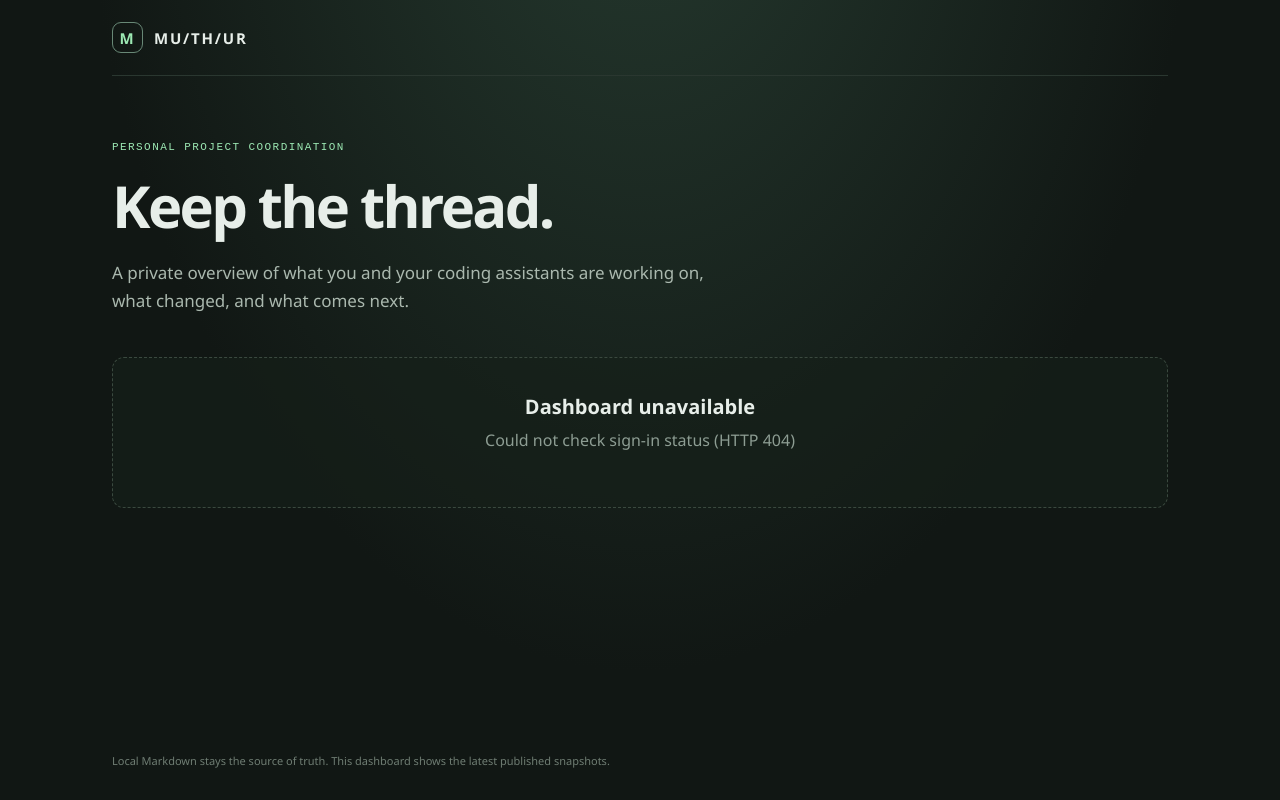
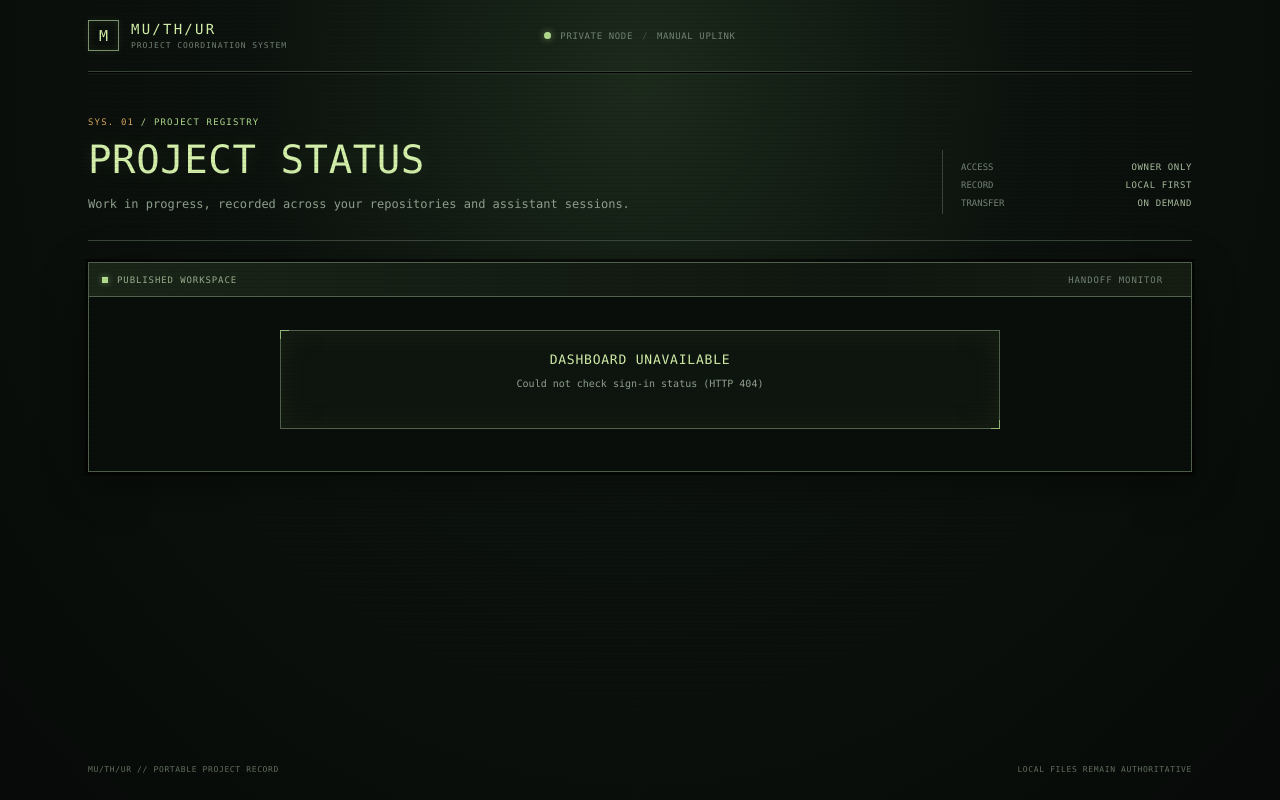
Before and after one commit to charlfourie/MU-TH-UR, a website built with Vite: page web/index.html in a window 1280 px wide. Built offline with nearby package versions, Linux system fonts and the light colour scheme; no server answers.

Commit message:
Restyle dashboard as a retro-industrial terminal
Co-authored-by: Copilot <223556219+Copilot@users.noreply.github.com>

```diff
--- a/web/index.html
+++ b/web/index.html
@@ -3,25 +3,39 @@
   <head>
     <meta charset="UTF-8" />
     <meta name="viewport" content="width=device-width, initial-scale=1.0" />
-    <meta name="theme-color" content="#111714" />
+    <meta name="theme-color" content="#080c09" />
     <meta name="description" content="Private project handoffs and activity across your coding assistants." />
     <title>MU/TH/UR — Project overview</title>
   </head>
   <body>
     <main id="app">
       <header class="topbar">
-        <a class="wordmark" href="/" aria-label="MU/TH/UR home"><span class="mark">M</span><span>MU/TH/UR</span></a>
+        <a class="wordmark" href="/" aria-label="MU/TH/UR home">
+          <span class="mark" aria-hidden="true">M</span>
+          <span class="wordmark-copy"><strong>MU/TH/UR</strong><small>PROJECT COORDINATION SYSTEM</small></span>
+        </a>
+        <div class="system-readout"><span class="online-lamp" aria-hidden="true"></span><span>PRIVATE NODE</span><span class="readout-divider">/</span><span>MANUAL UPLINK</span></div>
         <div id="account"></div>
       </header>
       <section class="intro">
-        <p class="eyebrow">PERSONAL PROJECT COORDINATION</p>
-        <h1>Keep the thread.</h1>
-        <p class="lede">A private overview of what you and your coding assistants are working on, what changed, and what comes next.</p>
+        <div class="intro-copy">
+          <p class="eyebrow"><span>SYS. 01</span> / PROJECT REGISTRY</p>
+          <h1>Project status</h1>
+          <p class="lede">Work in progress, recorded across your repositories and assistant sessions.</p>
+        </div>
+        <div class="intro-readout" aria-label="System details">
+          <div><span>ACCESS</span><b>OWNER ONLY</b></div>
+          <div><span>RECORD</span><b>LOCAL FIRST</b></div>
+          <div><span>TRANSFER</span><b>ON DEMAND</b></div>
+        </div>
       </section>
-      <section id="content" aria-live="polite">
-        <div class="loading"><span class="pulse"></span> Checking your workspace…</div>
+      <section class="console">
+        <div class="console-bar"><span><i class="bar-mark" aria-hidden="true"></i> PUBLISHED WORKSPACE</span><span>HANDOFF MONITOR <b class="caret" aria-hidden="true"></b></span></div>
+        <div id="content" aria-live="polite">
+          <div class="loading"><span class="pulse"></span> Checking your workspace…</div>
+        </div>
       </section>
-      <footer>Local Markdown stays the source of truth. This dashboard shows the latest published snapshots.</footer>
+      <footer><span>MU/TH/UR // PORTABLE PROJECT RECORD</span><span>LOCAL FILES REMAIN AUTHORITATIVE</span></footer>
     </main>
     <script type="module" src="/main.ts"></script>
   </body>
--- a/web/style.css
+++ b/web/style.css
@@ -1,66 +1,194 @@
 :root {
   color-scheme: dark;
-  font-family: 'Segoe UI', sans-serif;
-  color: #e7eee9;
-  background: #111714;
+  font-family: Consolas, 'Lucida Console', monospace;
+  color: #b6c8b7;
+  background: #080c09;
   font-synthesis: none;
   text-rendering: optimizeLegibility;
-  --muted: #8d9d93;
-  --line: #2a3730;
-  --green: #9ce8b3;
+  --phosphor: #b1db8c;
+  --phosphor-bright: #d3efaa;
+  --muted: #748376;
+  --faint: #455347;
+  --line: #394639;
+  --panel: #0c120d;
+  --amber: #d7a45d;
 }
 
 * { box-sizing: border-box; }
-body { margin: 0; min-width: 320px; background: radial-gradient(ellipse at 50% -30%, #263b30 0%, #111714 62%); }
+html { min-height: 100%; background: #080c09; }
+body {
+  min-width: 320px;
+  min-height: 100vh;
+  margin: 0;
+  background:
+    linear-gradient(90deg, transparent 49.95%, #8aa97808 50%, transparent 50.05%),
+    radial-gradient(ellipse at 50% 10%, #1c2a1c 0%, #0c120d 43%, #070a08 100%);
+}
+body::before {
+  position: fixed;
+  z-index: 3;
+  pointer-events: none;
+  content: '';
+  inset: 0;
+  opacity: .13;
+  background: repeating-linear-gradient(to bottom, transparent 0, transparent 3px, #000 4px);
+}
 a { color: inherit; }
 button, a { font: inherit; }
-#app { max-width: 1120px; min-height: 100vh; padding: 0 32px 32px; margin: 0 auto; display: flex; flex-direction: column; }
-.topbar { height: 76px; display: flex; align-items: center; justify-content: space-between; border-bottom: 1px solid var(--line); }
-.wordmark { display: flex; align-items: center; gap: 11px; text-decoration: none; font: 600 15px 'Segoe UI', sans-serif; letter-spacing: .12em; }
-.mark { width: 31px; height: 31px; display: grid; place-items: center; border: 1px solid #688876; border-radius: 9px; color: var(--green); font-size: 15px; }
-#account { display: flex; align-items: center; gap: 17px; color: var(--muted); font-size: 13px; }
-.account-name { font-family: 'DM Mono', monospace; }
-.text-button { color: #c4d2c8; background: none; border: 0; cursor: pointer; padding: 8px 0; }
-.text-button:hover, .repo-link:hover { color: var(--green); }
-.button { display: inline-flex; align-items: center; justify-content: center; min-height: 42px; padding: 0 17px; color: #142019; background: var(--green); border-radius: 7px; text-decoration: none; font-weight: 700; font-size: 13px; }
-.intro { padding: 65px 0 42px; max-width: 700px; }
-.eyebrow, .next-steps h3 { margin: 0 0 13px; color: var(--green); font: 500 11px 'DM Mono', monospace; letter-spacing: .13em; }
-h1 { margin: 0; font: 600 clamp(38px, 6vw, 58px) 'Segoe UI', sans-serif; letter-spacing: -.045em; }
-.lede { max-width: 620px; margin: 14px 0 0; color: #aab8ae; font-size: 17px; line-height: 1.65; }
-.section-heading { color: var(--muted); font: 12px 'DM Mono', monospace; margin: 0 0 14px; }
-.project-grid { display: grid; grid-template-columns: repeat(auto-fit, minmax(min(100%, 470px), 1fr)); gap: 16px; }
-.project-card { min-width: 0; padding: 22px; background: linear-gradient(145deg, #1a241e, #161e19); border: 1px solid var(--line); border-radius: 12px; box-shadow: 0 12px 40px #00000014; }
-.project-top { display: flex; justify-content: space-between; align-items: flex-start; gap: 12px; }
-.project-heading h2 { margin: 0; font: 600 21px 'Segoe UI', sans-serif; overflow-wrap: anywhere; }
-.repo-name { margin: 5px 0 0; color: var(--muted); font: 12px 'DM Mono', monospace; overflow-wrap: anywhere; }
-.status-badge { padding: 5px 9px; border: 1px solid #43534a; border-radius: 20px; font: 11px 'DM Mono', monospace; text-transform: uppercase; }
-.status-badge.active { color: #a1e4b7; border-color: #3a7150; }
-.status-badge.blocked { color: #ffbf91; border-color: #7d5034; }
-.status-badge.paused { color: #c1cbd0; }
-.status-badge.complete { color: #a6c5ed; border-color: #435d7c; }
-.summary { margin: 22px 0; color: #d3ddd6; line-height: 1.6; white-space: pre-wrap; overflow-wrap: anywhere; }
-.next-steps { padding: 14px 0; border-top: 1px solid var(--line); }
-.next-steps h3 { margin-bottom: 9px; color: var(--muted); font-size: 10px; }
-.next-steps ul { margin: 0; padding-left: 19px; color: #c6d1c9; line-height: 1.7; font-size: 13px; }
-.activity { border-top: 1px solid var(--line); padding-top: 13px; }
-.activity summary { color: var(--green); cursor: pointer; font-size: 13px; }
-.activity-log { max-height: 250px; overflow: auto; margin: 13px 0 0; padding: 12px; color: #b7c4bb; background: #0e1410; border: 1px solid #26332b; border-radius: 7px; white-space: pre-wrap; overflow-wrap: anywhere; font: 11px/1.7 'DM Mono', monospace; }
-.card-footer { display: flex; flex-wrap: wrap; justify-content: space-between; gap: 10px; margin-top: 18px; color: var(--muted); font-size: 11px; }
-.repo-link { color: #bbd5c3; text-decoration: none; }
-.empty-panel { padding: 35px; text-align: center; border: 1px dashed #3a493f; border-radius: 12px; background: #17201a99; }
-.empty-panel h2 { margin: 0 0 8px; font: 600 20px 'Segoe UI', sans-serif; }
-.empty-panel p { margin: 0 auto 18px; max-width: 540px; color: var(--muted); line-height: 1.6; }
-.loading { padding: 28px 0; color: var(--muted); font: 13px 'DM Mono', monospace; }
-.pulse { display: inline-block; width: 8px; height: 8px; margin-right: 10px; background: var(--green); border-radius: 50%; animation: pulse 1.3s infinite; }
-.notice { position: absolute; top: 85px; right: 24px; max-width: 360px; padding: 12px 16px; border: 1px solid #744c39; border-radius: 7px; color: #ffcca9; background: #2b1d17; font-size: 13px; }
-footer { margin-top: auto; padding-top: 50px; color: #6f7d73; font-size: 11px; }
-@keyframes pulse { 50% { opacity: .25; } }
-@media (max-width: 600px) {
-  #app { padding: 0 18px 24px; }
-  .topbar { height: 66px; }
+button:focus-visible, a:focus-visible, summary:focus-visible { outline: 1px solid var(--phosphor-bright); outline-offset: 4px; }
+#app { max-width: 1180px; min-height: 100vh; padding: 0 38px 26px; margin: 0 auto; display: flex; flex-direction: column; }
+.topbar {
+  min-height: 72px;
+  display: grid;
+  grid-template-columns: minmax(230px, 1fr) auto minmax(245px, 1fr);
+  align-items: center;
+  gap: 20px;
+  border-bottom: 1px solid var(--line);
+  box-shadow: 0 1px #000, 0 3px #8da9820d;
+}
+.wordmark { display: flex; align-items: center; gap: 12px; text-decoration: none; }
+.mark {
+  width: 31px;
+  height: 31px;
+  display: grid;
+  place-items: center;
+  color: var(--phosphor-bright);
+  border: 1px solid #79916d;
+  box-shadow: inset 0 0 8px #9abd661a, 0 0 8px #99b67319;
+  font-size: 15px;
+}
+.wordmark-copy { display: grid; gap: 4px; }
+.wordmark-copy strong { color: var(--phosphor-bright); font-size: 14px; letter-spacing: .16em; font-weight: 500; }
+.wordmark-copy small { color: var(--muted); font-size: 8px; letter-spacing: .12em; }
+.system-readout { display: flex; align-items: center; gap: 9px; color: var(--muted); font-size: 9px; letter-spacing: .07em; white-space: nowrap; }
+.online-lamp { width: 7px; height: 7px; border-radius: 50%; background: var(--phosphor); box-shadow: 0 0 7px #b1db8c88; }
+.readout-divider { color: var(--faint); }
+#account { justify-self: end; display: flex; align-items: center; gap: 16px; color: var(--muted); font-size: 10px; }
+.account-name { font-size: 10px; }
+.text-button {
+  color: var(--phosphor);
+  background: transparent;
+  border: 0;
+  border-bottom: 1px solid #55664e;
+  cursor: pointer;
+  padding: 5px 0;
+  font-size: 10px;
+  text-transform: uppercase;
+}
+.text-button:hover, .repo-link:hover { color: var(--phosphor-bright); }
+.button {
+  display: inline-flex;
+  min-height: 38px;
+  align-items: center;
+  justify-content: center;
+  padding: 0 15px;
+  color: #10170e;
+  background: var(--phosphor);
+  border: 1px solid #d3efaa;
+  text-decoration: none;
+  font-weight: 700;
+  font-size: 10px;
+  letter-spacing: .07em;
+  text-transform: uppercase;
+  box-shadow: 0 0 12px #9dbd6722;
+}
+.button:hover { background: var(--phosphor-bright); }
+.intro {
+  display: flex;
+  align-items: end;
+  justify-content: space-between;
+  gap: 30px;
+  padding: 45px 0 26px;
+  border-bottom: 1px solid var(--line);
+}
+.eyebrow, .next-steps h3 { margin: 0 0 11px; color: var(--phosphor); font-size: 9px; letter-spacing: .13em; }
+.eyebrow span { color: var(--amber); }
+h1 { margin: 0; color: var(--phosphor-bright); font-size: clamp(27px, 4vw, 39px); line-height: 1.15; font-weight: 500; letter-spacing: .015em; text-transform: uppercase; text-shadow: 0 0 18px #b1db8c22; }
+.lede { max-width: 590px; margin: 11px 0 0; color: #91a18f; font-size: 12px; line-height: 1.7; }
+.intro-readout { min-width: 250px; padding: 8px 0 2px 18px; border-left: 1px solid var(--line); }
+.intro-readout div { display: flex; justify-content: space-between; gap: 18px; padding: 4px 0; font-size: 9px; }
+.intro-readout span { color: var(--muted); }
+.intro-readout b { color: #a9bc9e; font-weight: 400; letter-spacing: .07em; }
+.console { margin-top: 21px; border: 1px solid #52614e; background: #090e0a; box-shadow: 0 0 0 3px #0008, 0 12px 40px #0006; }
+.console-bar {
+  min-height: 34px;
+  display: flex;
+  align-items: center;
+  justify-content: space-between;
+  gap: 12px;
+  padding: 0 13px;
+  color: #98ae8f;
+  background: linear-gradient(90deg, #1a2518, #101710 70%, #151d13);
+  border-bottom: 1px solid #52614e;
+  font-size: 9px;
+  letter-spacing: .1em;
+}
+.console-bar > span { display: flex; align-items: center; gap: 9px; }
+.console-bar > span:last-child { color: var(--muted); }
+.console-bar b { font-weight: 400; }
+.bar-mark { width: 6px; height: 6px; background: var(--phosphor); box-shadow: 0 0 6px #b1db8c88; }
+.caret { width: 6px; height: 12px; display: inline-block; background: var(--phosphor); animation: cursor 1.1s steps(2, start) infinite; }
+#content { min-height: 174px; padding: 17px; }
+.section-heading { color: var(--muted); font-size: 9px; letter-spacing: .08em; margin: 0 0 10px; text-transform: uppercase; }
+.project-grid { display: grid; grid-template-columns: repeat(auto-fit, minmax(min(100%, 440px), 1fr)); gap: 11px; }
+.project-card { min-width: 0; padding: 0 15px 13px; background: linear-gradient(130deg, #111a11, #0d130e); border: 1px solid #3c4b39; box-shadow: inset 0 0 22px #9fbd6310; }
+.project-top { display: flex; justify-content: space-between; align-items: flex-start; gap: 12px; margin: 0 -15px; padding: 12px 15px 10px; background: #121b12; border-bottom: 1px solid #354334; }
+.project-heading h2 { margin: 0; color: var(--phosphor-bright); font-size: 15px; font-weight: 500; letter-spacing: .025em; overflow-wrap: anywhere; }
+.repo-name { margin: 5px 0 0; color: var(--muted); font-size: 9px; overflow-wrap: anywhere; }
+.status-badge { min-width: 77px; padding: 5px 7px; text-align: center; border: 1px solid #66715a; color: #b1c59e; font-size: 8px; letter-spacing: .08em; text-transform: uppercase; }
+.status-badge.active { color: var(--phosphor-bright); border-color: #839c6e; box-shadow: inset 0 0 8px #b1db8c17; }
+.status-badge.blocked { color: #e6b974; border-color: #977044; }
+.status-badge.paused { color: #aeb8a9; border-color: #626b5d; }
+.status-badge.complete { color: #b8c5a5; border-color: #727d5c; }
+.summary { margin: 13px 0; color: #c1ceb9; font-size: 11px; line-height: 1.65; white-space: pre-wrap; overflow-wrap: anywhere; }
+.next-steps { padding: 10px 0; border-top: 1px dashed #3a4938; }
+.next-steps h3 { margin-bottom: 7px; color: var(--amber); font-size: 8px; }
+.next-steps ul { margin: 0; padding-left: 17px; color: #aab9a3; line-height: 1.7; font-size: 10px; }
+.activity { padding-top: 9px; border-top: 1px dashed #3a4938; }
+.activity summary { color: var(--phosphor); cursor: pointer; font-size: 9px; letter-spacing: .05em; text-transform: uppercase; }
+.activity-log { max-height: 250px; overflow: auto; margin: 10px 0 0; padding: 10px; color: #b1c0aa; background: #080c09; border: 1px solid #334032; white-space: pre-wrap; overflow-wrap: anywhere; font: 9px/1.7 Consolas, 'Lucida Console', monospace; }
+.card-footer { display: flex; flex-wrap: wrap; justify-content: space-between; gap: 8px; margin-top: 13px; padding-top: 9px; border-top: 1px solid #293629; color: var(--muted); font-size: 8px; }
+.repo-link { color: #a9c49a; text-decoration: none; }
+.empty-panel { position: relative; max-width: 720px; margin: 16px auto; padding: 21px 24px; text-align: center; border: 1px solid #52614e; background: repeating-linear-gradient(0deg, #0e150f, #0e150f 26px, #101811 27px); box-shadow: inset 0 0 30px #a0bc6710; }
+.empty-panel::before, .empty-panel::after { position: absolute; width: 8px; height: 8px; content: ''; border-color: var(--phosphor); border-style: solid; opacity: .7; }
+.empty-panel::before { top: -1px; left: -1px; border-width: 1px 0 0 1px; }
+.empty-panel::after { right: -1px; bottom: -1px; border-width: 0 1px 1px 0; }
+.empty-panel h2 { margin: 0 0 8px; color: var(--phosphor-bright); font-size: 13px; font-weight: 500; letter-spacing: .06em; text-transform: uppercase; }
+.empty-panel p { margin: 0 auto 15px; max-width: 540px; color: #91a18f; font-size: 10px; line-height: 1.7; }
+.loading { padding: 45px 15px; color: #94a68d; text-align: center; font-size: 10px; letter-spacing: .05em; }
+.pulse { display: inline-block; width: 7px; height: 7px; margin-right: 10px; background: var(--phosphor); box-shadow: 0 0 8px #b1db8c99; animation: pulse 1.3s infinite; }
+.notice { position: absolute; top: 85px; right: 24px; max-width: 360px; padding: 12px 16px; border: 1px solid #977044; color: #e6b974; background: #171109; font-size: 10px; }
+footer { display: flex; justify-content: space-between; gap: 15px; margin-top: auto; padding-top: 28px; color: #63715f; font-size: 8px; letter-spacing: .08em; }
+@keyframes pulse { 50% { opacity: .3; } }
+@keyframes cursor { to { visibility: hidden; } }
+@media (prefers-reduced-motion: reduce) {
+  *, *::before, *::after { animation-duration: .01ms !important; animation-iteration-count: 1 !important; scroll-behavior: auto !important; }
+}
+@media (max-width: 760px) {
+  #app { padding: 0 20px 20px; }
+  .topbar { grid-template-columns: 1fr auto; min-height: 65px; }
+  .system-readout { display: none; }
+  .intro { padding-top: 37px; }
+  .intro-readout { min-width: 205px; }
+  .project-grid { grid-template-columns: 1fr; }
+}
+@media (max-width: 540px) {
+  #app { padding: 0 13px 17px; }
+  .topbar { gap: 8px; }
+  .wordmark { gap: 8px; }
+  .wordmark-copy strong { font-size: 12px; }
+  .wordmark-copy small { font-size: 7px; }
+  #account { gap: 9px; }
   .account-name { display: none; }
-  .intro { padding: 47px 0 30px; }
-  .lede { font-size: 15px; }
-  .project-card { padding: 18px; }
-  .notice { left: 18px; right: 18px; top: 75px; }
+  .intro { display: block; padding: 32px 0 18px; }
+  h1 { font-size: 27px; }
+  .lede { font-size: 10px; }
+  .intro-readout { display: none; }
+  .console { margin-top: 14px; }
+  #content { padding: 10px; }
+  .console-bar { padding: 0 9px; font-size: 8px; }
+  .project-card { padding-right: 11px; padding-left: 11px; }
+  .project-top { margin-right: -11px; margin-left: -11px; padding-right: 11px; padding-left: 11px; }
+  footer { flex-direction: column; font-size: 7px; }
+  .notice { left: 13px; right: 13px; top: 75px; }
 }
```
